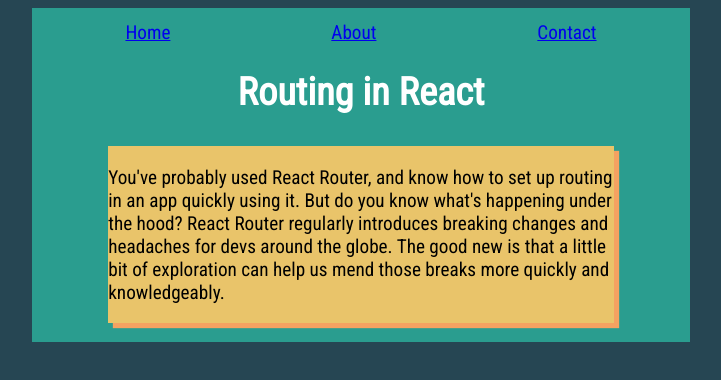
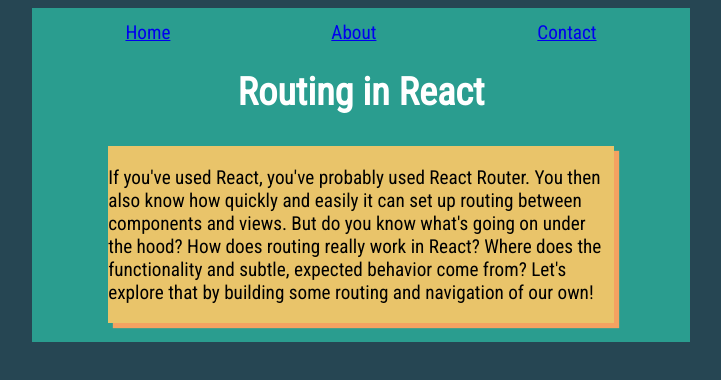
Before and after one commit to ash-bergs/react-routing, a React (Create React App) app: page / in a window 1280 px wide. Shown: the top 380 px of the page, without its empty margins (279-1000 px from the left). Built offline with nearby package versions, Linux system fonts and the light colour scheme.

Commit message:
Updates Home content

```diff
--- a/src/components/Home.js
+++ b/src/components/Home.js
@@ -4,11 +4,12 @@
   return (
     <div className="home container">
       <p className="content">
-        You've probably used React Router, and know how to set up routing in an
-        app quickly using it. But do you know what's happening under the hood?
-        React Router regularly introduces breaking changes and headaches for
-        devs around the globe. The good new is that a little bit of exploration
-        can help us mend those breaks more quickly and knowledgeably.
+        If you've used React, you've probably used React Router. You then also
+        know how quickly and easily it can set up routing between components and
+        views. But do you know what's going on under the hood? How does routing
+        really work in React? Where does the functionality and subtle, expected
+        behavior come from? Let's explore that by building some routing and
+        navigation of our own!
       </p>
     </div>
   );
```
